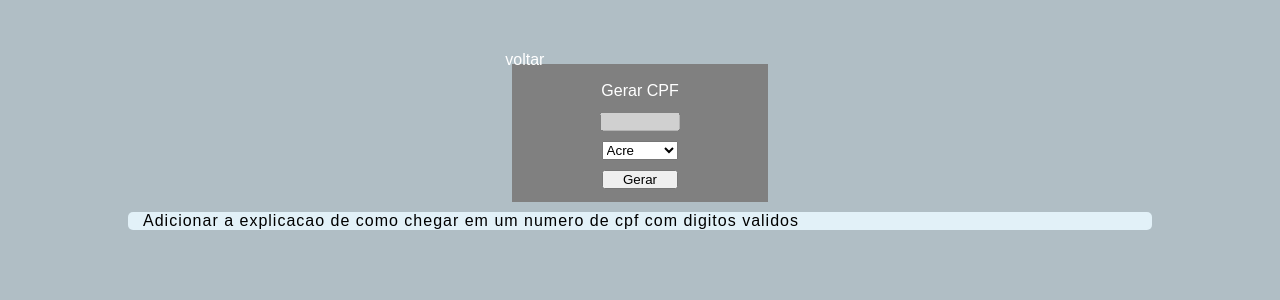
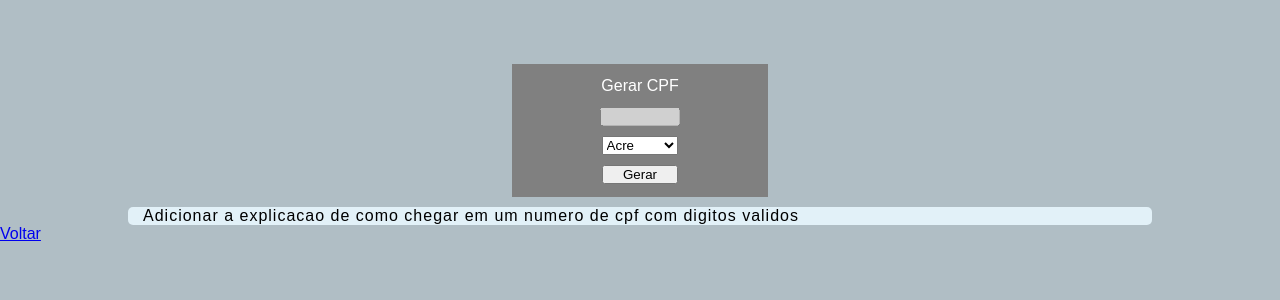
Before and after one commit to fabianoobispo/nexttest, a Next.js app: page /gerador-cpf in a window 1280 px wide. Shown: the top 300 px of the page. Built offline with nearby package versions, Linux system fonts and the light colour scheme.

Commit message:
adicionado links

```diff
--- a/src/pages/gerador-cpf/index.tsx
+++ b/src/pages/gerador-cpf/index.tsx
@@ -1,3 +1,4 @@
+import Link from 'next/link';
 import { Title, Flex, Container } from '../../styles/pages/geradorCpf';
 import {useState } from 'react';
 import axios from 'axios';
@@ -24,7 +25,7 @@ export default function Home() {
     return (
         <>
     <Flex>
-        <a href='../'>voltar</a>
+
         <Title>Gerar CPF</Title>
         <input type="text" value={cpfgerado} onChange={e =>setCpfgerado(e.target.value)} disabled />
 
@@ -66,6 +67,9 @@ export default function Home() {
 
         </p>
         </Container>
+        <Link href="/">
+            <a>Voltar</a>
+        </Link>
 
 
 </>
--- a/src/pages/index.tsx
+++ b/src/pages/index.tsx
@@ -1,3 +1,4 @@
+import Link from 'next/link';
 import {  Container } from '../styles/pages/home';
 import {useState } from 'react';
 import axios from 'axios';
@@ -46,7 +47,9 @@ export default function Home() {
         <p>
         Outra soft skill que considero inportate a saber escutar, temos dois ouvidos e uma boca, entao faça proporcional, escute mais e fala o necesario.
         </p>
-
+        <Link href="/gerador-cpf">
+            <a>Gerador-cpf</a>
+        </Link>
 
     </Container>
     )
```
